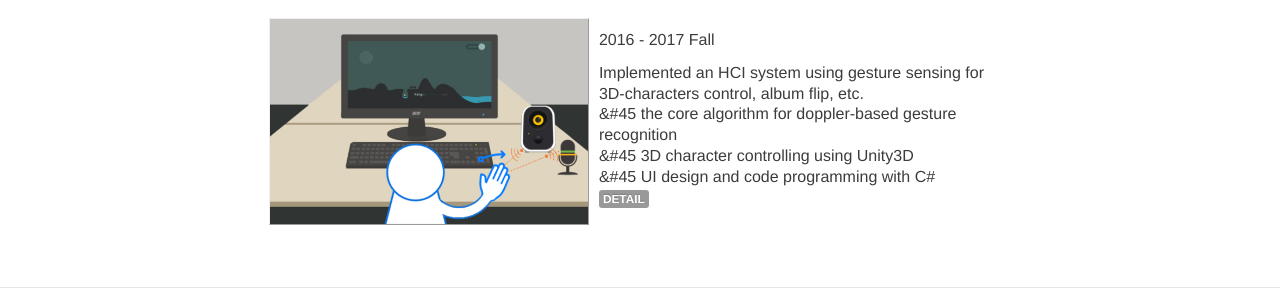
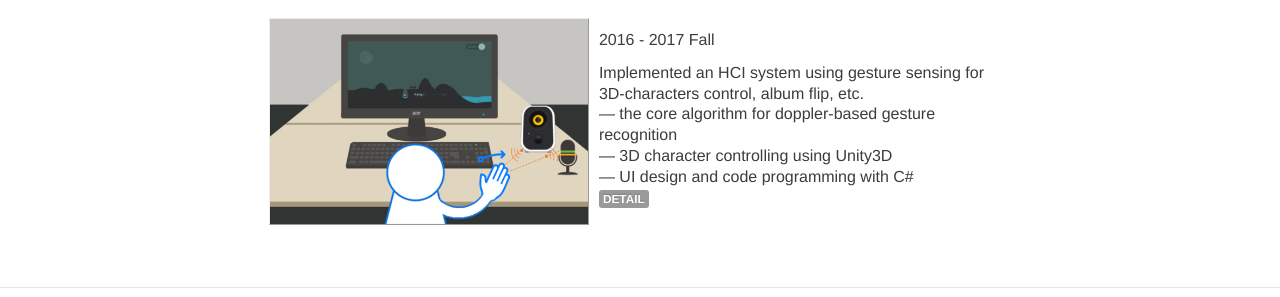
Before and after one commit to menyifang/menyifang.github.io, a Jekyll site: the page built from projects/index.md, in a window 1280 px wide. Shown: the part 1475-1772 px from the top of the page. Built offline with Jekyll 4.4.1, drawn with Linux system fonts in a browser that asks for light colours; nearby versions of some CDN libraries; our own code applies the rules of GitHub Pages for plain Markdown files.

Commit message:
update project2

```diff
--- a/projects/index.md
+++ b/projects/index.md
@@ -53,9 +53,9 @@ H. Ai, Y. Men*, L. Han, Z. Li, and M. Liu
     <figcaption>
     <p> 2016 - 2017 Fall</p>
     Implemented an HCI system using gesture sensing for 3D-characters control, album flip, etc. <br>
-&#45 the core algorithm for doppler-based gesture recognition <br>
-&#45 3D character controlling using Unity3D <br>
-&#45 UI design and code programming with C# <br>
+ — the core algorithm for doppler-based gesture recognition <br>
+ — 3D character controlling using Unity3D <br>
+ — UI design and code programming with C# <br>
 
 <a href="https://menyifang.github.io/projects/Doppler/Doppler.html"><span class="label">DETAIL</span></a>
 
```
